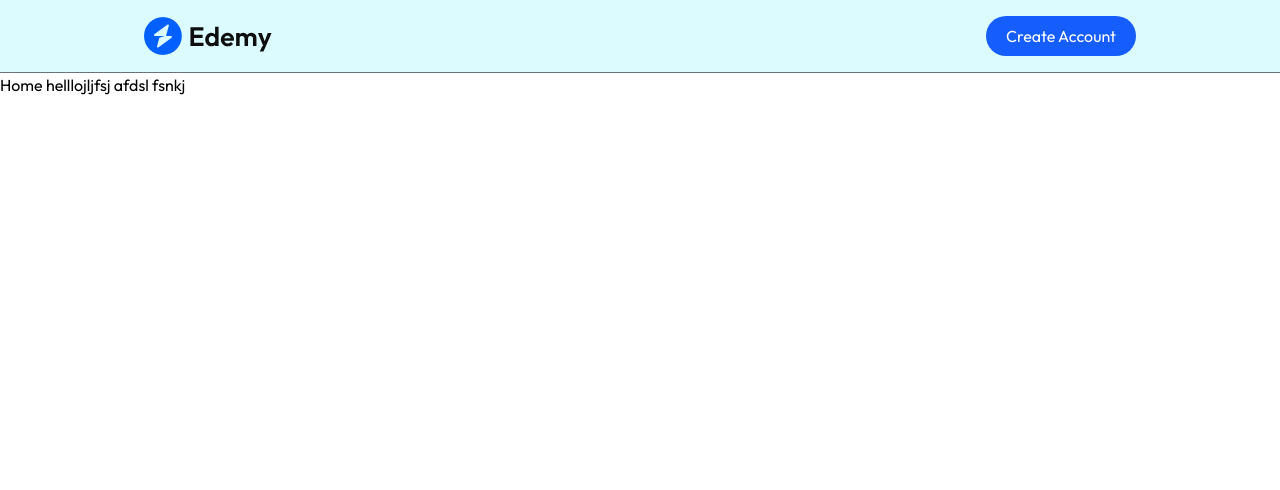
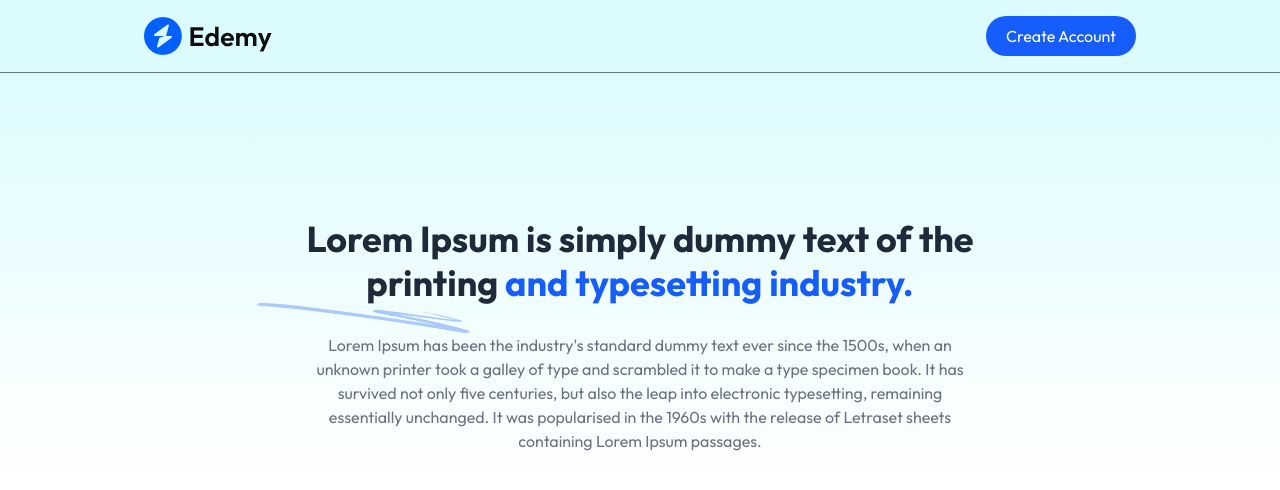
Before and after one commit to Grigary1/vlearn, a React (Vite) app in the folder frontend/: page / in a window 1280 px wide. Shown: the top 490 px of the page. Built offline with nearby package versions, Linux system fonts and the light colour scheme; no server answers; a web font is replaced by a local one.

Commit message:
created search icon

```diff
--- a/frontend/src/components/student/Hero.jsx
+++ b/frontend/src/components/student/Hero.jsx
@@ -1,11 +1,24 @@
 import React from 'react'
+import { assets } from '../../assets/assets'
 
 const Hero = () => {
   return (
-    <div>
-      <h1>Lorem Ipsum is simply dummy text of the printing and typesetting industry.</h1>
+    <div className="flex flex-col items-center justify-center w-full md:pt-36 pt-20 px-7 md:px-0 space-y-7 text-center bg-gradient-to-b from-cyan-100/70">
+      <h1 className="md:text-[36px] md:leading-[44px] text-[28px] relative font-bold text-gray-800 max-w-3xl mx-auto">
+        Lorem Ipsum is simply dummy text of the printing
+        <span className="text-blue-600"> and typesetting industry.</span>
+        <img className="md:block hidden absolute -bottom-7 right-" src={assets.sketch} alt="Image not found" />
+      </h1>
+
+      <p className="md:block hidden text-gray-500 max-w-2xl mx-auto">
+        Lorem Ipsum has been the industry's standard dummy text ever since the 1500s, when an unknown printer took a galley of type and scrambled it to make a type specimen book. It has survived not only five centuries, but also the leap into electronic typesetting, remaining essentially unchanged. It was popularised in the 1960s with the release of Letraset sheets containing Lorem Ipsum passages.
+      </p>
+
+      <p className="md:hidden text-gray-500 max-w-sm mx-auto">
+        It was popularised in the 1960s with the release of Letraset sheets containing Lorem Ipsum passages.
+      </p>
     </div>
-  )
-}
+  );
+};
 
 export default Hero
--- a/frontend/src/components/student/SearchBar.jsx
+++ b/frontend/src/components/student/SearchBar.jsx
@@ -1,8 +1,13 @@
 import React from 'react'
+import { assets } from '../../assets/assets'
 
 const SearchBar = () => {
   return (
-    <div>SearchBar</div>
+    <div>
+      <form>
+        <img src={assets.search_icon} alt="search icon" />
+      </form>
+    </div>
   )
 }
 
--- a/frontend/src/pages/student/Home.jsx
+++ b/frontend/src/pages/student/Home.jsx
@@ -1,11 +1,11 @@
 import React from 'react'
+import Hero from '../../components/student/Hero'
 
 const Home = () => {
   return (
-    <div className=''>Home
-    helllojljfsj
-    afdsl
-    fsnkj</div>
+    <div className='flex flex-col items-center space-y-7 text-center'>
+      <Hero/>
+    </div>
   )
 }
 
--- /dev/null
+++ b/frontend/tailwind.config.js
@@ -0,0 +1,20 @@
+/** @type {import('tailwindcss').Config} */
+module.exports = {
+  content: [
+    './index.html',
+    './src/**/*.{js,jsx,ts,tsx}',
+    './src/components/**/*.{js,jsx,ts,tsx}',
+  ],
+  theme: {
+    extend: {
+      fontSize: {
+        'course-details-heading-small': ['26px', { lineHeight: '36px' }],
+        'course-details-heading-large': ['36px', { lineHeight: '44px' }],
+        'home-heading-small': ['28px', { lineHeight: '34px' }],
+        'home-heading-large': ['48px', { lineHeight: '56px' }],
+        'default': ['15px', { lineHeight: '21px' }],
+      },
+    },
+  },
+  plugins: [],
+};
```
